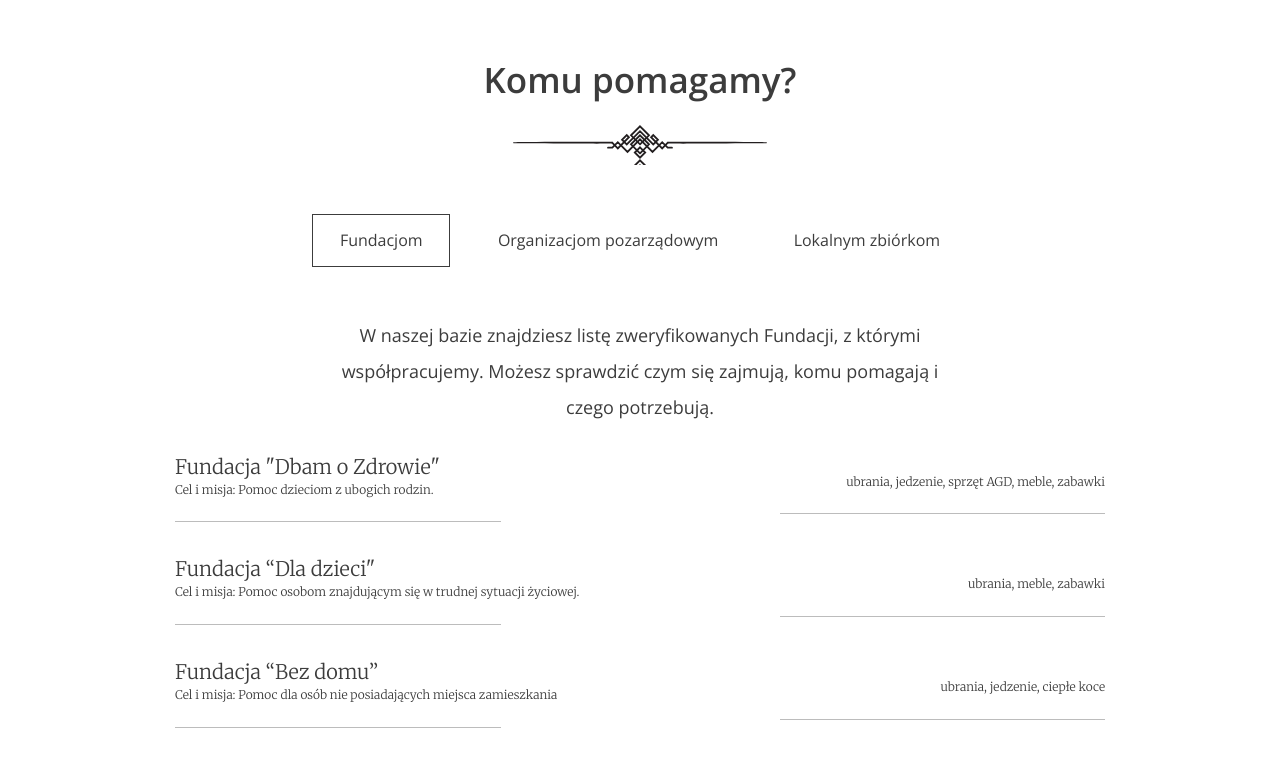
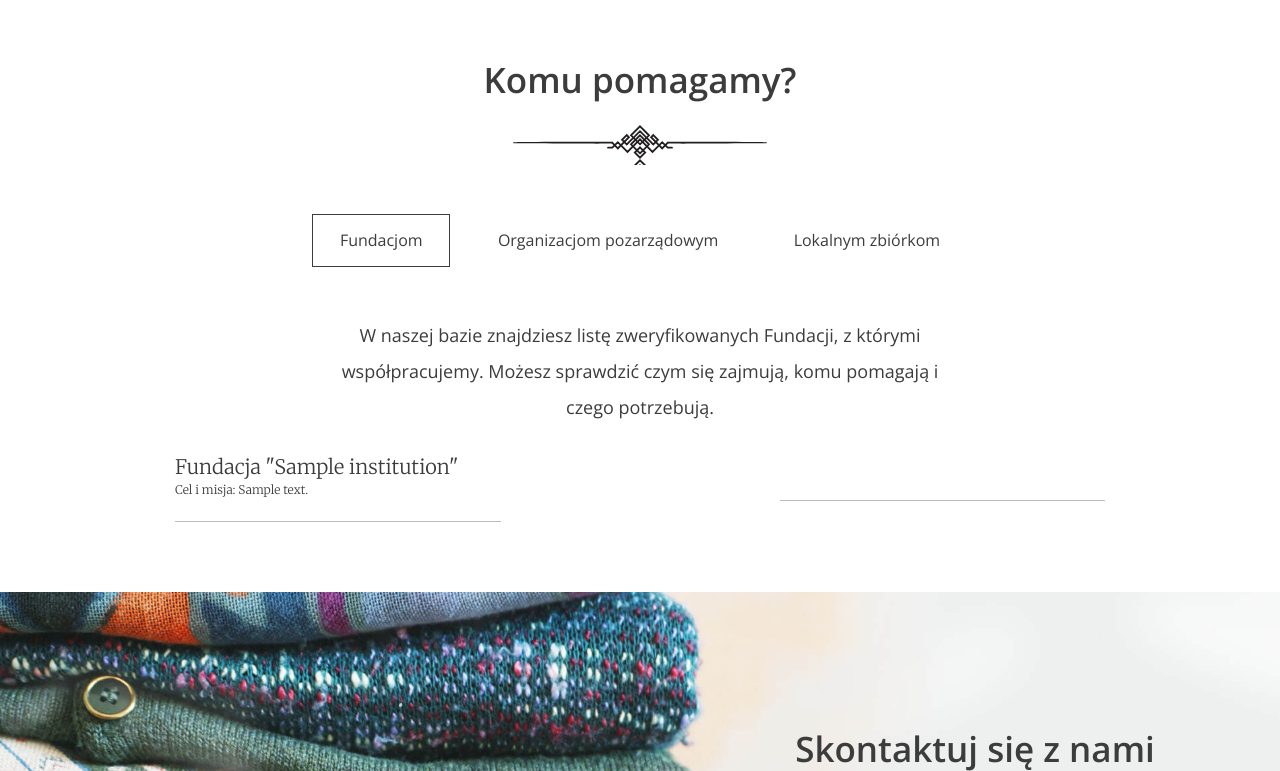
Before and after one commit to buczekamil/Foundation, a Django app: page / in a window 1280 px wide. Shown: the part 2440-3211 px from the top of the page. Run offline with Django 3.2, Linux system fonts and the light colour scheme; tables that the repository leaves empty hold one stand-in row (values such as "Sample post").

Commit message:
almost final part

```diff
--- a/Accounts/models.py
+++ b/Accounts/models.py
@@ -7,4 +7,4 @@ class MyUser(AbstractUser):
     last_name = models.CharField(max_length=40)
     USERNAME_FIELD = 'email'
     email = models.EmailField(unique=True)
-    REQUIRED_FIELDS = ['username', 'first_name', 'last_name']
+    REQUIRED_FIELDS = ['first_name', 'last_name']
--- a/Accounts/views.py
+++ b/Accounts/views.py
@@ -5,5 +5,5 @@ from Accounts.forms import RegisterForm
 
 class SignUpView(generic.CreateView):
     form_class = RegisterForm
-    success_url = reverse_lazy('/accounts/login/')
+    success_url = reverse_lazy('signup')
     template_name = 'registration/register.html'
--- a/Base_app/views.py
+++ b/Base_app/views.py
@@ -1,5 +1,5 @@
 from django.contrib.auth.decorators import login_required
-from django.db.models import Sum, Count
+from django.db.models import Sum, Count, Prefetch
 from django.shortcuts import render, redirect
 from django.views import View
 from Accounts.models import MyUser
@@ -9,15 +9,20 @@ from Base_app.models import Donation, Category, Institution
 
 class LandingPage(View):
     def get(self, request):
-        bags_dics = Donation.objects.all().aggregate(Sum('quantity'))
-        institutions_dics = Donation.objects.all().aggregate(Count('institution'))
+        bags = Donation.objects.all().aggregate(Sum('quantity'))
+        institutions = Institution.objects.all().aggregate((Count('pk')))
+        foundations = Institution.objects.filter(type=1)
+        organizations = Institution.objects.filter(type=2)
+        locals = Institution.objects.filter(type=3)
+
         try:
-            bags = int(bags_dics['total__sum'])
-            institutions = int(institutions_dics['total__sum'])
+            bag = int(bags['quantity__sum'])
+            institution = int(institutions['pk__count'])
         except KeyError:
-            bags = 0
-            institutions = 0
-        return render(request, 'index.html', {'bags': bags, 'institutions': institutions})
+            bag = 0
+            institution = 0
+        return render(request, 'index.html', {'bags': bag, 'institutions': institution, 'foundations': foundations,
+                                              "organizations": organizations, "locals":locals})
 
 
 def form_confirmation(request):
--- a/static/js/app.js
+++ b/static/js/app.js
@@ -283,10 +283,15 @@ document.addEventListener("DOMContentLoaded", function () {
             submit(e) {
                 e.preventDefault();
                 var form_data = $('#don-form').serialize()
+                console.log(form_data)
+                window.form_data=form_data
+                window.form_data2 = $('#don-form').serializeArray()
+
                 $.ajax({
                         type: 'POST',
                         url: '/adddonation/',
                         data: form_data
+                        // success <-- dod dokonczenia
                         // data: {
                         //     category: $('#category').val(),
                         //     quantity: $('#quantity').val(),
--- a/templates/index.html
+++ b/templates/index.html
@@ -122,38 +122,39 @@
             zajmują, komu pomagają i czego potrzebują.</p>
 
         <ul class="help--slides-items">
+            {% for foundation in foundations %}
             <li>
                 <div class="col">
-                    <div class="title">Fundacja "Dbam o Zdrowie"</div>
-                    <div class="subtitle">Cel i misja: Pomoc dzieciom z ubogich rodzin.</div>
+                    <div class="title">Fundacja "{{ foundation.name }}"</div>
+                    <div class="subtitle">Cel i misja: {{ foundation.description }}</div>
                 </div>
 
                 <div class="col">
-                    <div class="text">ubrania, jedzenie, sprzęt AGD, meble, zabawki</div>
+                    <div class="text"></div>
                 </div>
             </li>
-
-            <li>
-                <div class="col">
-                    <div class="title">Fundacja “Dla dzieci"</div>
-                    <div class="subtitle">Cel i misja: Pomoc osobom znajdującym się w trudnej sytuacji życiowej.</div>
-                </div>
-
-                <div class="col">
-                    <div class="text">ubrania, meble, zabawki</div>
-                </div>
-            </li>
-
-            <li>
-                <div class="col">
-                    <div class="title">Fundacja “Bez domu”</div>
-                    <div class="subtitle">Cel i misja: Pomoc dla osób nie posiadających miejsca zamieszkania</div>
-                </div>
-
-                <div class="col">
-                    <div class="text">ubrania, jedzenie, ciepłe koce</div>
-                </div>
-            </li>
+            {% endfor %}
+            {#            <li>#}
+            {#                <div class="col">#}
+            {#                    <div class="title">Fundacja “Dla dzieci"</div>#}
+            {#                    <div class="subtitle">Cel i misja: Pomoc osobom znajdującym się w trudnej sytuacji życiowej.</div>#}
+            {#                </div>#}
+            {##}
+            {#                <div class="col">#}
+            {#                    <div class="text">ubrania, meble, zabawki</div>#}
+            {#                </div>#}
+            {#            </li>#}
+            {##}
+            {#            <li>#}
+            {#                <div class="col">#}
+            {#                    <div class="title">Fundacja “Bez domu”</div>#}
+            {#                    <div class="subtitle">Cel i misja: Pomoc dla osób nie posiadających miejsca zamieszkania</div>#}
+            {#                </div>#}
+            {##}
+            {#                <div class="col">#}
+            {#                    <div class="text">ubrania, jedzenie, ciepłe koce</div>#}
+            {#                </div>#}
+            {#            </li>#}
         </ul>
         <!-- Pagination
         <ul class="help--slides-pagination">
@@ -175,47 +176,17 @@
         <ul class="help--slides-items">
             <li>
                 <div class="col">
-                    <div class="title">Organizacja 1</div>
-                    <div class="subtitle">Lorem ipsum dolor sit amet consectetur.</div>
+                    {%  for organization in organizations %}
+                    <div class="title">Organizacja "{{ organization.name }}"</div>
+                    <div class="subtitle"> {{organization.description}}</div>
                 </div>
 
                 <div class="col">
                     <div class="text">Lorem ipsum dolor sit amet consectetur adipisicing elit.</div>
                 </div>
             </li>
+{% endfor %}
 
-            <li>
-                <div class="col">
-                    <div class="title">Organizacja 2</div>
-                    <div class="subtitle">Lorem ipsum dolor sit amet consectetur.</div>
-                </div>
-
-                <div class="col">
-                    <div class="text">Lorem ipsum dolor sit amet consectetur adipisicing elit.</div>
-                </div>
-            </li>
-
-            <li>
-                <div class="col">
-                    <div class="title">Organizacja 3</div>
-                    <div class="subtitle">Lorem ipsum dolor sit amet consectetur.</div>
-                </div>
-
-                <div class="col">
-                    <div class="text">Lorem ipsum dolor sit amet consectetur adipisicing elit.</div>
-                </div>
-            </li>
-
-            <li>
-                <div class="col">
-                    <div class="title">Organizacja 4</div>
-                    <div class="subtitle">Lorem ipsum dolor sit amet consectetur.</div>
-                </div>
-
-                <div class="col">
-                    <div class="text">Lorem ipsum dolor sit amet consectetur adipisicing elit.</div>
-                </div>
-            </li>
         </ul>
 
         <!-- Pagination
@@ -236,25 +207,18 @@
         <ul class="help--slides-items">
             <li>
                 <div class="col">
-                    <div class="title">Lokalna zbiórka 1</div>
-                    <div class="subtitle">Lorem ipsum dolor sit amet consectetur.</div>
+                    {% for l in locals %}
+                    <div class="title">Lokalna zbiórka "{{ l.name }}"</div>
+                    <div class="subtitle">{{ l.description}} </div>
                 </div>
 
                 <div class="col">
-                    <div class="text">Lorem ipsum dolor sit amet consectetur adipisicing elit.</div>
+                    <div class="text">
+                    </div>
                 </div>
             </li>
+{% endfor %}
 
-            <li>
-                <div class="col">
-                    <div class="title">Lokalna zbiórka 2</div>
-                    <div class="subtitle">Lorem ipsum dolor sit amet consectetur.</div>
-                </div>
-
-                <div class="col">
-                    <div class="text">Lorem ipsum dolor sit amet consectetur adipisicing elit.</div>
-                </div>
-            </li>
         </ul>
 
         <!-- Pagination
--- a/templates/registration/login.html
+++ b/templates/registration/login.html
@@ -6,15 +6,15 @@
     <form method="post" >
         {% csrf_token %}
         <div class="form-group">
-            <input type="email" name="username" placeholder="Email" style="margin-left: 200px;"/>
+            <input type="email" name="username" placeholder="Email" style="margin-left: 250px;"/>
         </div>
         <div class="form-group">
-            <input type="password" name="password" placeholder="Hasło" style="margin-left: 200px;"/>
+            <input type="password" name="password" placeholder="Hasło" style="margin-left: 250px;"/>
             <a href="#" class="btn btn--small btn--without-border reset-password" >Przypomnij hasło</a>
         </div>
 
         <div class="form-group form-group--buttons">
-            <a href="#" class="btn btn--without-border" style="margin-left: 200px;">Załóż konto</a>
+            <a href="#" class="btn btn--without-border" style="margin-left: 250px;">Załóż konto</a>
             <button class="btn" type="submit">Zaloguj się</button>
         </div>
     </form>
```
Also changed, not shown: Accounts/authbackend.py (+19 -5 lines), templates/registration/register.html (+6 -6 lines).
